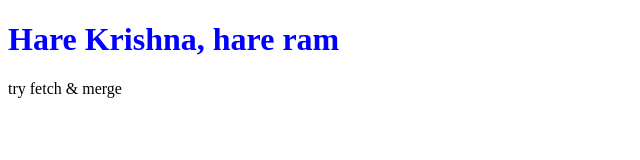
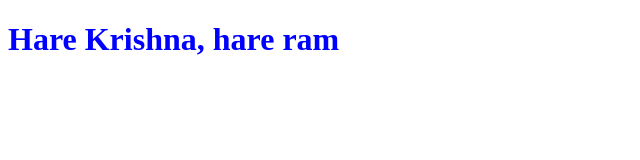
Before and after one commit to Sachi2305/Sample, a plain HTML site: page one/test.html in a window 1280 px wide. Shown: the whole page, without its empty margins (0-640 px from the left). Drawn offline with Linux system fonts and the light colour scheme.

Commit message:
edit test

```diff
--- a/one/test.html
+++ b/one/test.html
@@ -12,10 +12,5 @@
 </head>
 <body>
     <h1>Hare Krishna, hare ram </h1>
-
-
-
-    <p>try fetch & merge </p>
-
 </body>
 </html>
```
